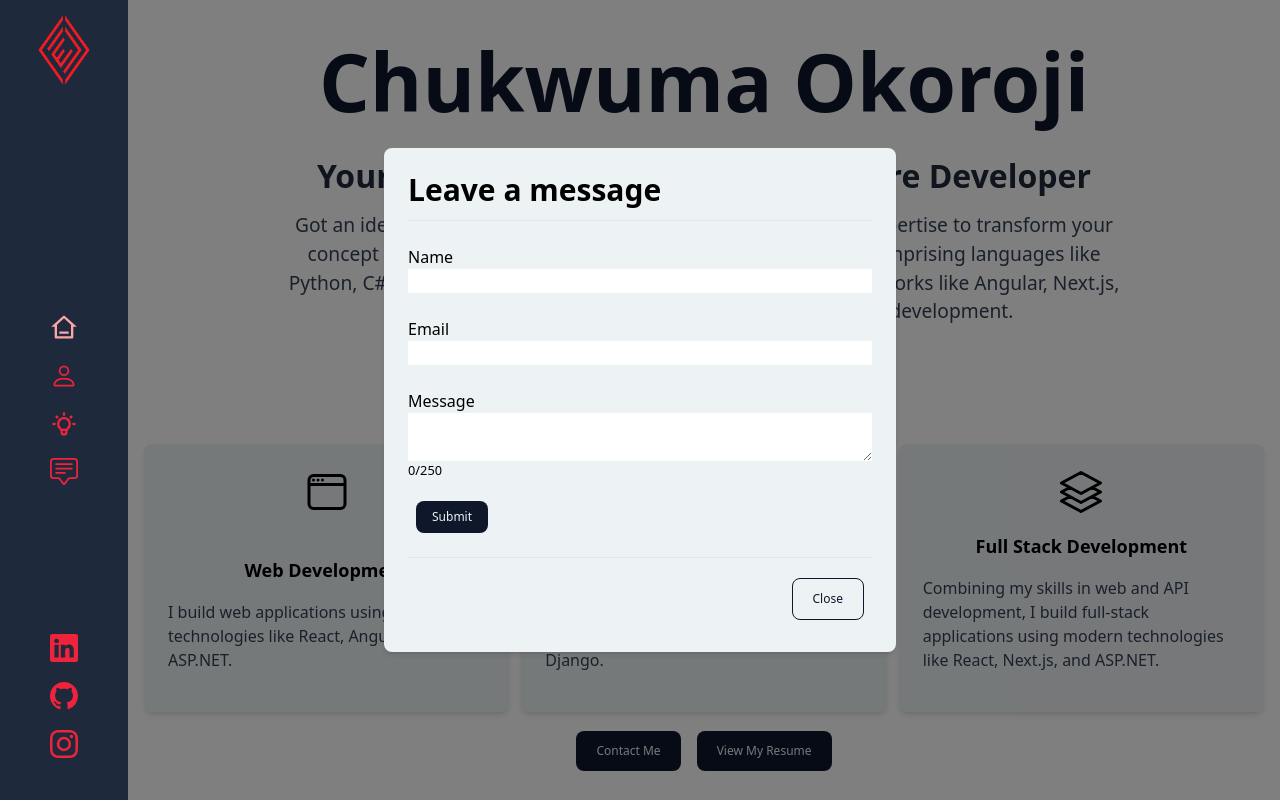
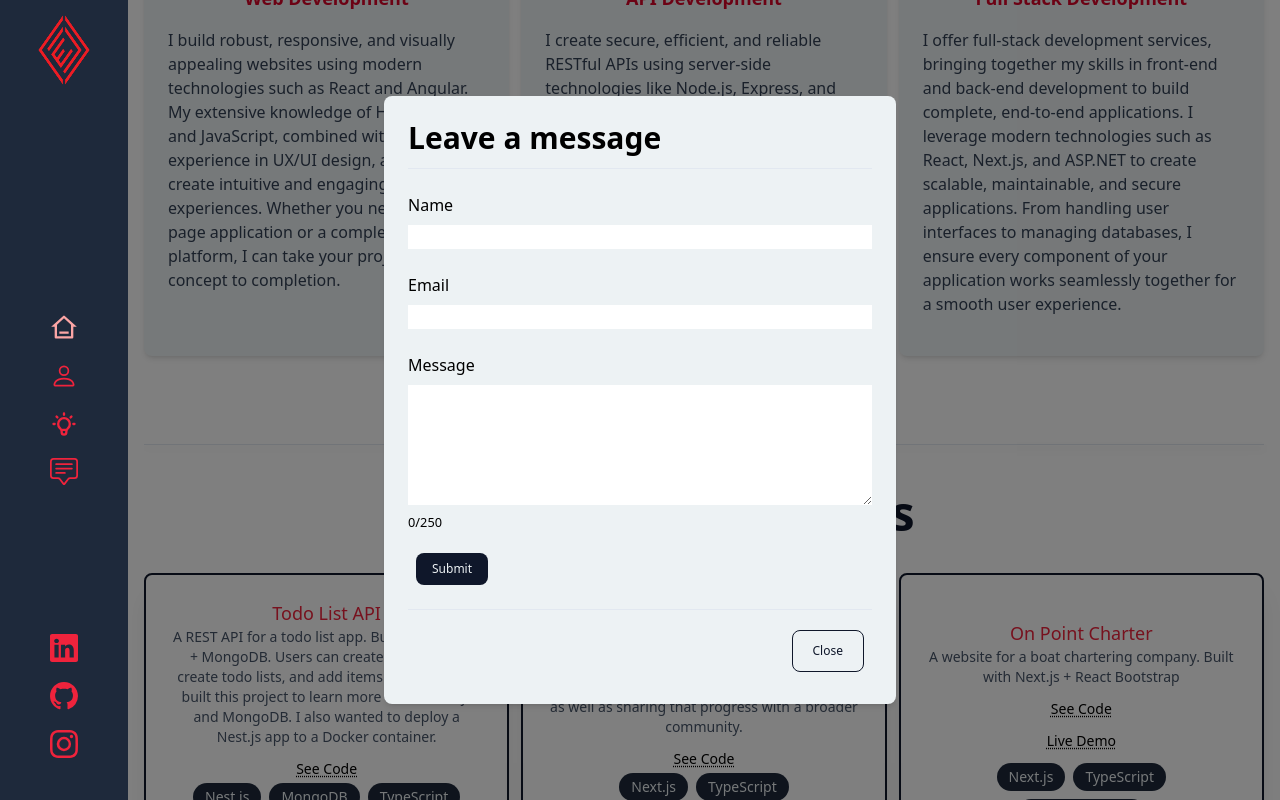
Before and after one commit to DandyChux/ceokoroji-portfolio, a Next.js app: page / in a window 1280 px wide. Both pictures are taken after a click on the button "Contact Me". Built offline with nearby package versions, Linux system fonts and the light colour scheme.

Commit message:
added featured projects section

```diff
--- a/src/app/page.tsx
+++ b/src/app/page.tsx
@@ -6,12 +6,36 @@ import Button from '@components/common/Button'
 import Link from 'next/link'
 import ContactForm from '@components/Forms/ContactForm'
 import Card from '@components/common/Card'
-import { BsServer, BsStack, BsWindow } from 'react-icons/bs'
+import ProjectCard from '@components/Projects/ProjectCard'
+import type { Project } from '@utils/types/project'
 
 
 export default function Home() {
 
     const [showModal, setShowModal] = useState(false);
+
+    const featuredProjects: Project[] = [
+        {
+            name: "Todo List API",
+            description: "A REST API for a todo list app. Built with Nest.js + MongoDB. Users can create an account, create todo lists, and add items to their lists. I built this project to learn more about Nest.js and MongoDB. I also wanted to deploy a Nest.js app to a Docker container.",
+            documentation: 'https://github.com/Dandychux/todo-list-api',
+            skills: ['Nest.js', 'MongoDB', 'TypeScript', 'Docker']
+        },
+        {
+            name: 'Silvi',
+            description: 'Silvi is an open-source web-app with the purpose of enabling tree stewards to easily track and report on their reforestation projects as well as sharing that progress with a broader community.',
+            documentation: 'https://github.com/SilviProtocol/silvi-core',
+            // deployment: 'https://silvi.vercel.app/',
+            skills: ['Next.js', 'TypeScript', 'React Bootstrap', 'Django']
+        },
+        {
+            name: 'On Point Charter',
+            description: 'A website for a boat chartering company. Built with Next.js + React Bootstrap',
+            documentation: 'https://github.com/DandyChux/charter-site',
+            deployment: 'https://charter-site.vercel.app/',
+            skills: ['Next.js', 'TypeScript', 'React Bootstrap']
+        },
+    ]
 
     return (
         <>
@@ -25,10 +49,13 @@ export default function Home() {
                 With a toolkit comprising languages like Python, C#, and Typescript(Javascript), and experience with frameworks like Angular, Next.js, and ASP.NET, I&apos;m your one stop shop for all things web development.
             </p>
 
+            <hr className='min-w-full my-4 drop-shadow-lg' />
+
             {/* Services Section */}
-            <h1 className='text-3xl mb-2 w-full text-center md:m-0 md:text-[3rem] leading-normal font-semibold text-gray-900'>What I Do</h1>
+            <section className='my-4 flex flex-col w-full'>
+                <h1 className='text-3xl mb-2 text-center md:m-0 md:text-[3rem] leading-normal font-semibold text-gray-900'>What I Do</h1>
 
-            <div className='grid gap-3 pt-3 mt-3 w-full justify-items-center md:grid-cols-3'>
+                <div className='grid gap-3 pt-3 mt-3 justify-items-center md:grid-cols-3'>
                     <Card>
                         <Card.Img>
                             <svg xmlns="http://www.w3.org/2000/svg" fill="none" viewBox="0 0 24 24" strokeWidth={1.5} stroke="currentColor" className="w-12 h-12">
@@ -40,7 +67,7 @@ export default function Home() {
                         </Card.Title>
                         <Card.Body>
                             <p className='text-gray-700'>
-                            I build web applications using modern technologies like React, Angular, and ASP.NET.
+                                I build robust, responsive, and visually appealing websites using modern technologies such as React and Angular. My extensive knowledge of HTML, CSS, and JavaScript, combined with my experience in UX/UI design, allows me to create intuitive and engaging user experiences. Whether you need a single-page application or a complex web platform, I can take your project from concept to completion.
                             </p>
                         </Card.Body>
                     </Card>
@@ -55,7 +82,7 @@ export default function Home() {
                         </Card.Title>
                         <Card.Body>
                             <p className='text-gray-700'>
-                            I build RESTful APIs using modern technologies like Node.js, Express, and Django.
+                                I create secure, efficient, and reliable RESTful APIs using server-side technologies like Node.js, Express, and Django. My APIs are designed with scalability in mind, ensuring they can handle increased load as your business grows. I also implement best practices for data management, including data validation, error handling, and proper use of HTTP methods.
                             </p>
                         </Card.Body>
                     </Card>
@@ -70,11 +97,12 @@ export default function Home() {
                         </Card.Title>
                         <Card.Body>
                             <p className='text-gray-700'>
-                            Combining my skills in web and API development, I build full-stack applications using modern technologies like React, Next.js, and ASP.NET.
+                                I offer full-stack development services, bringing together my skills in front-end and back-end development to build complete, end-to-end applications. I leverage modern technologies such as React, Next.js, and ASP.NET to create scalable, maintainable, and secure applications. From handling user interfaces to managing databases, I ensure every component of your application works seamlessly together for a smooth user experience.
                             </p>
                         </Card.Body>
                     </Card>
                 </div>
+            </section>
 
             <div className="flex">
                 <Button size={'lg'} variant={'regular'} onClick={() => setShowModal(true)}>
@@ -84,6 +112,23 @@ export default function Home() {
                     <Link href="https://www.icloud.com/iclouddrive/01eLKZZdNlzIHTcMJ8NmpYsGw#CEOkoroji%5FResume" target='_blank'>View My Resume</Link>
                 </Button>
             </div>
+
+            <hr className='min-w-full my-4 drop-shadow-lg' />
+
+            {/* Featured Projects */}
+            <section className='my-4 flex flex-col w-full'>
+                <h1 className='text-3xl mb-2 text-center md:m-0 md:text-[3rem] leading-normal font-semibold text-gray-900'>Featured Projects</h1>
+
+                <div className='grid gap-3 pt-3 mt-3 justify-items-center md:grid-cols-3'>
+                    {featuredProjects.map((project, index) => (
+                        <ProjectCard key={index} {...project} />
+                    ))}
+                </div>
+
+                <Button size={'lg'} variant={'link'} className='self-end'>
+                    <Link href='/projects'>See All Projects {'->'}</Link>
+                </Button>
+            </section>
 
             <Modal isOpen={showModal} onClose={() => setShowModal(false)}>
                 <Modal.Header>
--- a/src/app/projects/page.tsx
+++ b/src/app/projects/page.tsx
@@ -86,10 +86,11 @@ const Projects: NextPage = () => {
                 My Projects
             </h1>
 
-            <div className='grid gap-3 pt-3 mt-3 text-center md:grid-cols-3 lg:w-2/3'>
+            <div className='grid gap-3 pt-3 mt-3 md:grid-cols-3 lg:w-2/3'>
                 {portfolioProjects.map((project, index) => (
                     <ProjectCard
                         key={index}
+                        image={project.image}
                         name={project.name}
                         description={project.description}
                         documentation={project.documentation}
--- a/src/components/Forms/ContactForm.tsx
+++ b/src/components/Forms/ContactForm.tsx
@@ -69,25 +69,25 @@ const ContactForm: React.FC<ContactFormProps> = ({ onSuccess }) => {
         <>
             <form className='flex flex-col' onSubmit={handleSubmit(submitData)}>
                 <div className='flex flex-col my-[0.75rem] mx-0'>
-                    <label htmlFor="name" className='capitalize'>Name</label>
+                    <label htmlFor="name" className='mb-2 font-medium'>Name</label>
                     <input type="text" id="name" {...register('name', {
                         required: true,
                     })} />
                     {errors.name && <span className='text-red-500'>{errors.name.message}</span>}
                 </div>
                 <div className='flex flex-col my-[0.75rem] mx-0'>
-                    <label htmlFor="email">Email</label>
+                    <label htmlFor="email" className='mb-2 font-medium'>Email</label>
                     <input type="email" id="email" {...register('email', {
                         required: true,
                     })} />
                     {errors.email && <span className='text-red-500'>{errors.email.message}</span>}
                 </div>
                 <div className='flex flex-col my-[0.75rem] mx-0'>
-                    <label htmlFor="message">Message</label>
-                    <textarea id="message" {...register('message', {
+                    <label htmlFor="message" className='mb-2 font-medium'>Message</label>
+                    <textarea id="message" rows={5} {...register('message', {
                         required: true,
                     })} />
-                    <small>{messageField.length}/250</small>
+                    <small className='font-medium mt-2'>{messageField.length}/250</small>
                     {errors.message && <span className='text-red-500'>{errors.message.message}</span>}
                 </div>
 
--- a/src/components/Projects/ProjectCard.tsx
+++ b/src/components/Projects/ProjectCard.tsx
@@ -2,12 +2,17 @@ import React from 'react';
 import Pill from '@components/common/Pill';
 import type { Project } from '@utils/types/project';
 import Link from 'next/link';
-// import Image from 'next/image';
+import Image from 'next/image';
 
-const ProjectCard: React.FC<Project> = ({ name, description, documentation, deployment, skills }) => {
+const ProjectCard: React.FC<Project> = ({ image, name, description, documentation, deployment, skills }) => {
 
     return (
-        <section className="flex flex-col justify-center p-6 duration-500 border-2 border-gray-900 rounded-lg shadow-xl motion-safe:hover:scale-105">
+        <section className="flex flex-col text-center justify-center p-6 duration-500 border-2 border-gray-900 rounded-lg shadow-xl motion-safe:hover:scale-105">
+            {image ? (
+                <div className='relative w-full h-48 mb-4'>
+                    <Image src={image} alt={name} fill className='object-cover' />
+                </div>
+            ) : null}
             <h2 className="text-lg text-red-550">{name}</h2>
             <p className="text-sm text-gray-600">{description}</p>
             <Link
--- a/src/components/common/Card.tsx
+++ b/src/components/common/Card.tsx
@@ -1,6 +1,6 @@
 "use client"
 
-import React, { type PropsWithChildren, useEffect, useRef, forwardRef } from 'react'
+import React, { useRef } from 'react'
 import clsx from 'clsx'
 
 interface CardProps extends React.HTMLAttributes<HTMLDivElement> {
@@ -17,7 +17,7 @@ const Card: React.FC<CardProps> & {
 
     return (
         <div ref={cardRef} className={clsx(
-            'bg-white p-6 rounded-lg shadow-md w-full max-w-lg flex flex-col',
+            'bg-white p-6 rounded-lg shadow-md w-full max-w-lg flex flex-col duration-500 motion-safe:hover:scale-105',
             className
         )}>
             {children}
@@ -28,7 +28,7 @@ const Card: React.FC<CardProps> & {
 
 const CardImg: React.FC<CardProps> = ({ children, className }) => (
     <div className={clsx(
-        'flex flex-grow justify-center mb-4 relative w-full',
+        'flex justify-center mb-4 relative w-full max-h-[50%]',
         className
     )}>
         {children}
@@ -37,7 +37,7 @@ const CardImg: React.FC<CardProps> = ({ children, className }) => (
 
 const CardTitle: React.FC<CardProps> = ({ children, className }) => (
     <div className={clsx(
-        'text-center text-lg font-semibold mb-4 w-full',
+        'text-center text-lg text-red-650 font-semibold mb-4 w-full',
         className
     )}>
         {children}
--- a/src/utils/types/project.d.ts
+++ b/src/utils/types/project.d.ts
@@ -1,6 +1,7 @@
 export type Project = {
     name: string;
     description: string;
+    image?: string;
     documentation: string;
     deployment?: string;
     skills?: string[];
```
Lines whose indentation alone changed are shown as unchanged.
